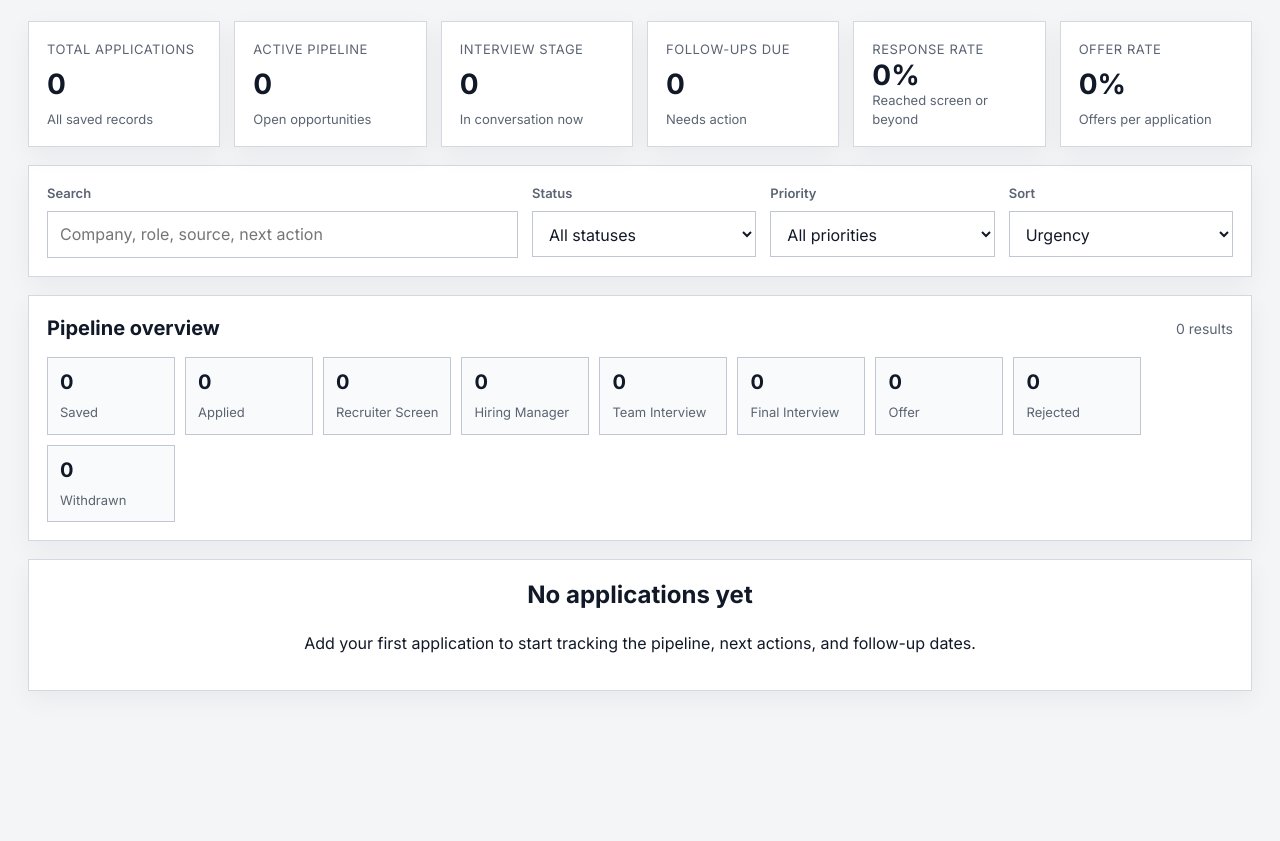
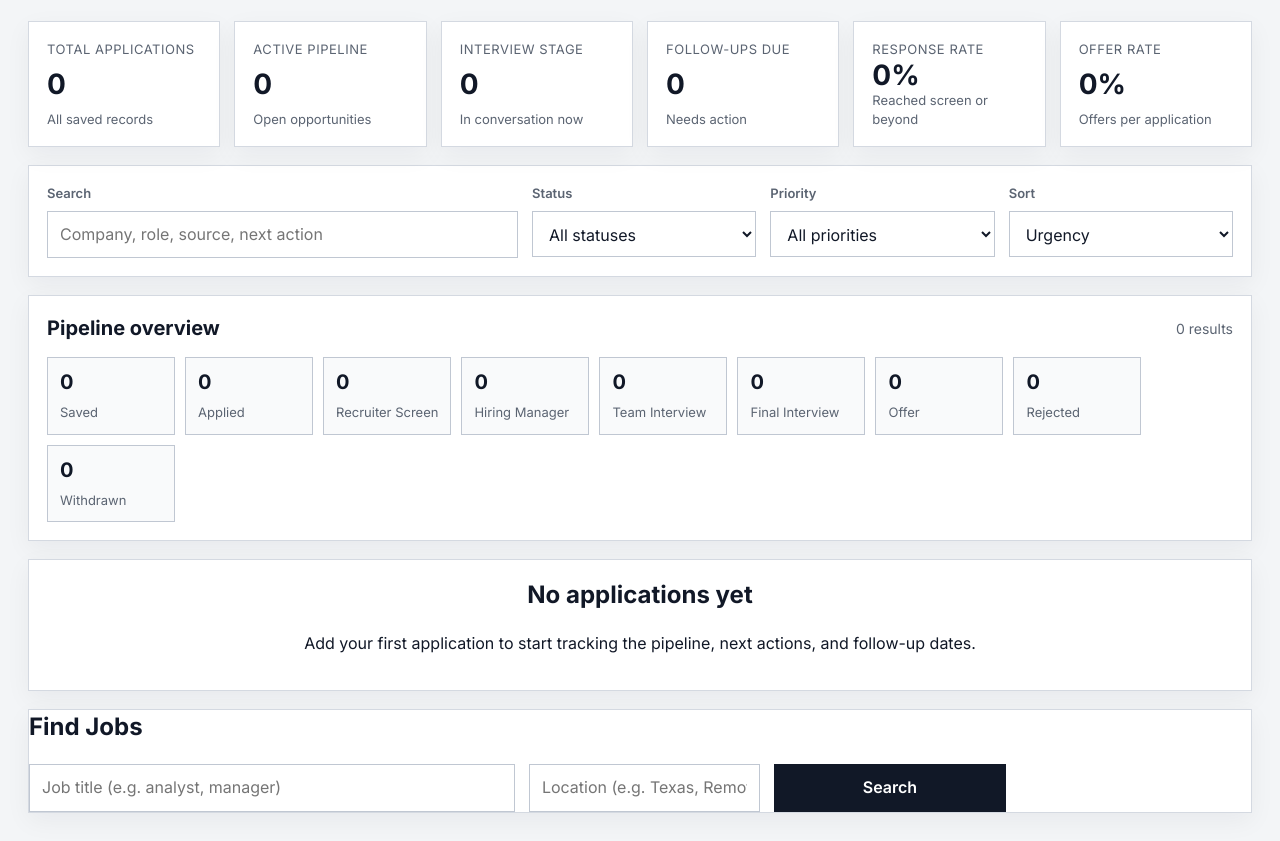
Before and after one commit to smiln32/job-application-tracker, a plain HTML site: page index.html in a window 1280 px wide. Shown: the part 124-965 px from the top of the page. Before the commit the page ends 861 px from the top, so only its background shows below. Drawn offline with Linux system fonts and the light colour scheme.

Commit message:
Add job search section to index.html

```diff
--- a/index.html
+++ b/index.html
@@ -99,6 +99,18 @@
       <p>Add your first application to start tracking the pipeline, next actions, and follow-up dates.</p>
     </section>
 
+    <section class="panel">
+  <h2>Find Jobs</h2>
+
+  <div class="controls-grid">
+    <input id="jobQuery" placeholder="Job title (e.g. analyst, manager)">
+    <input id="jobLocation" placeholder="Location (e.g. Texas, Remote)">
+    <button id="searchJobsBtn" class="btn btn-primary">Search</button>
+  </div>
+
+  <div id="jobResults" class="cards-grid"></div>
+</section>
+
     <section id="cardsContainer" class="cards-grid"></section>
   </div>
 
```
